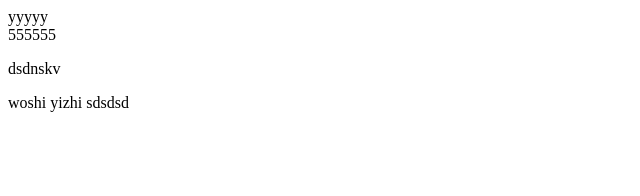
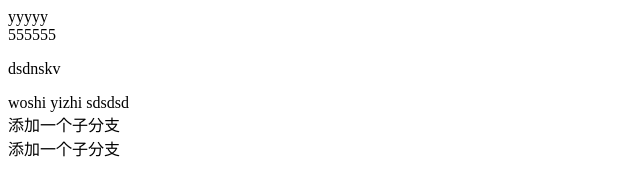
Before and after one commit to 504706799/504706799, a plain HTML site: page index.html in a window 1280 px wide. Shown: the whole page, without its empty margins (0-640 px from the left). Drawn offline with Linux system fonts and the light colour scheme.

Commit message:
添加的子分支

```diff
--- a/index.html
+++ b/index.html
@@ -11,8 +11,10 @@
 		<div id="dd">
 			woshi yizhi sdsdsd
 		</div>
-		<div class="添加一个子分支">
-
+		<div class="">
+			添加一个子分支
+		</div><div class="">
+			添加一个子分支
 		</div>
 	</body>
 </html>
```
